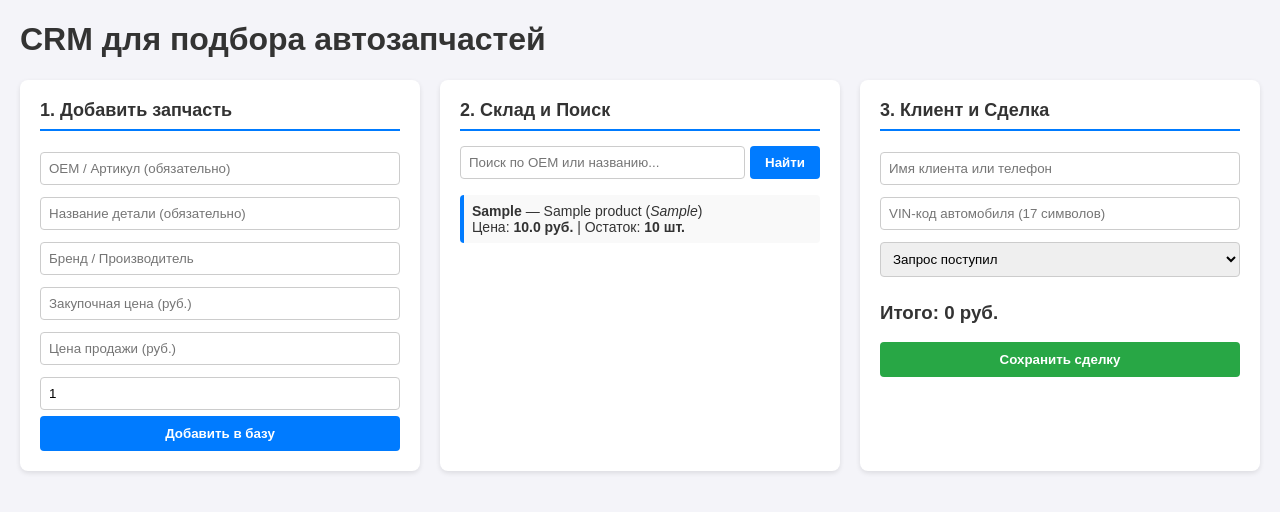
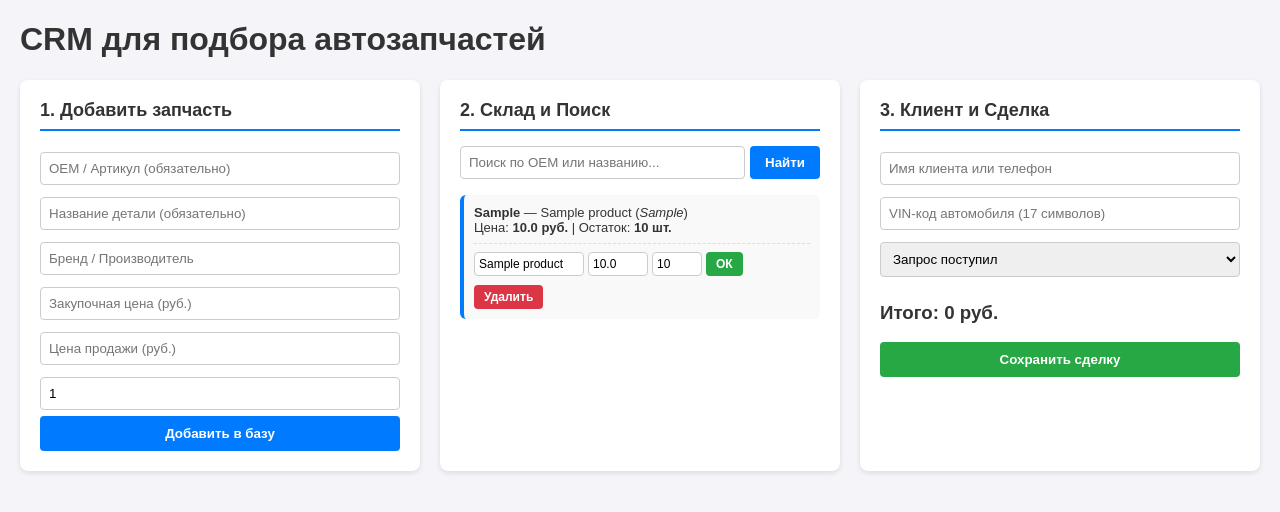
Before and after one commit to gogineoru-jpg/BYDHELP_ZAP, a Flask app: page / in a window 1280 px wide. Shown: the top 512 px of the page. Run offline with Flask 3, Linux system fonts and the light colour scheme; tables that the repository leaves empty hold one stand-in row (values such as "Sample post").

Commit message:
Update styles and product actions in index.html

```diff
--- a/templates/index.html
+++ b/templates/index.html
@@ -6,16 +6,22 @@
     <style>
         body { font-family: Arial, sans-serif; margin: 20px; background: #f4f4f9; color: #333; }
         .container { display: flex; gap: 20px; flex-wrap: wrap; }
-        .block { background: white; padding: 20px; border-radius: 8px; flex: 1; min-width: 300px; box-shadow: 0 2px 5px rgba(0,0,0,0.1); }
+        .block { background: white; padding: 20px; border-radius: 8px; flex: 1; min-width: 320px; box-shadow: 0 2px 5px rgba(0,0,0,0.1); }
         h2 { font-size: 18px; border-bottom: 2px solid #007bff; padding-bottom: 8px; margin-top: 0; }
         input, select { width: 100%; padding: 8px; margin: 6px 0; box-sizing: border-box; border: 1px solid #ccc; border-radius: 4px; }
         button { background: #007bff; color: white; border: none; padding: 10px; width: 100%; cursor: pointer; border-radius: 4px; font-weight: bold; }
         button:hover { background: #0056b3; }
-        ul { padding-left: 0; list-style: none; max-height: 250px; overflow-y: auto; }
-        li { background: #f9f9f9; margin-bottom: 8px; padding: 8px; border-radius: 4px; border-left: 4px solid #007bff; font-size: 14px; }
+        ul { padding-left: 0; list-style: none; max-height: 400px; overflow-y: auto; }
+        li { background: #f9f9f9; margin-bottom: 12px; padding: 10px; border-radius: 6px; border-left: 4px solid #007bff; font-size: 13px; }
         .search-box { display: flex; gap: 5px; margin-bottom: 10px; }
         .search-box input { margin: 0; }
         .search-box button { width: auto; padding: 0 15px; }
+        .product-actions { margin-top: 8px; padding-top: 8px; border-top: 1px dashed #ddd; display: flex; gap: 5px; align-items: center; flex-wrap: wrap; }
+        .product-actions form { display: flex; gap: 4px; width: 100%; align-items: center; }
+        .product-actions input { width: 70px; padding: 4px; margin: 0; font-size: 12px; }
+        .btn-small { padding: 5px 10px; font-size: 12px; width: auto; background: #28a745; }
+        .btn-danger { background: #dc3545; }
+        .btn-danger:hover { background: #c82333; }
     </style>
 </head>
 <body>
@@ -48,6 +54,19 @@
                 <li>
                     <strong>{{ p.oem }}</strong> — {{ p.name }} (<i>{{ p.brand }}</i>)<br>
                     Цена: <b>{{ p.sell_price }} руб.</b> | Остаток: <b>{{ p.stock }} шт.</b>
+
+                    <!-- Форма изменения и удаления товара -->
+                    <div class="product-actions">
+                        <form action="/edit_product/{{ p.id }}" method="POST">
+                            <input type="text" name="name" value="{{ p.name }}" title="Название" style="width: 110px;">
+                            <input type="number" step="0.01" name="sell_price" value="{{ p.sell_price }}" title="Цена" style="width: 60px;">
+                            <input type="number" name="stock" value="{{ p.stock }}" title="Количество" style="width: 50px;">
+                            <button type="submit" class="btn-small">ОК</button>
+                        </form>
+                        <form action="/delete_product/{{ p.id }}" method="POST" style="margin-top: 4px;">
+                            <button type="submit" class="btn-small btn-danger" onclick="return confirm('Удалить эту запчасть?');">Удалить</button>
+                        </form>
+                    </div>
                 </li>
                 {% else %}
                 <p style="color: #777; text-align: center;">Ничего не найдено</p>
```
